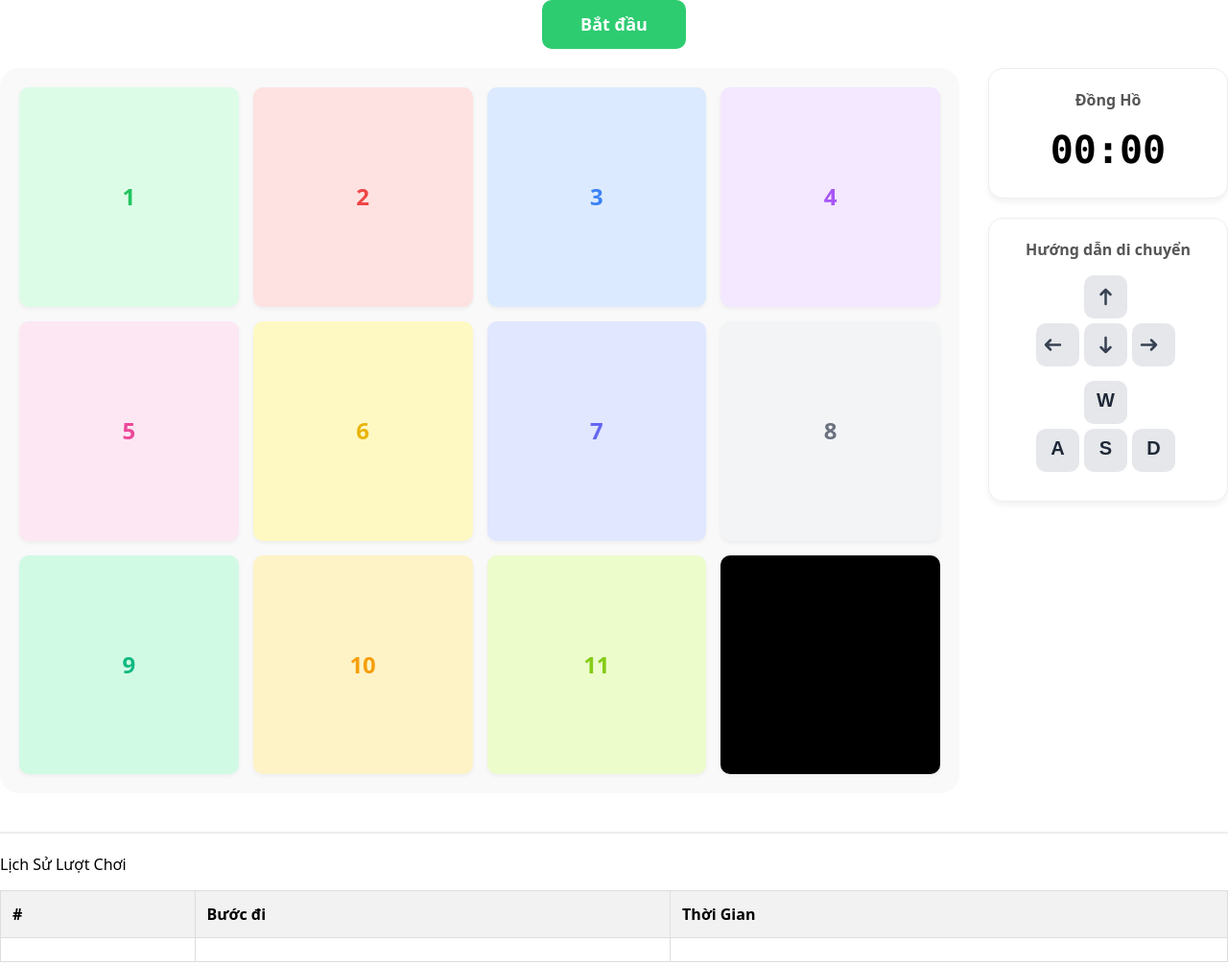
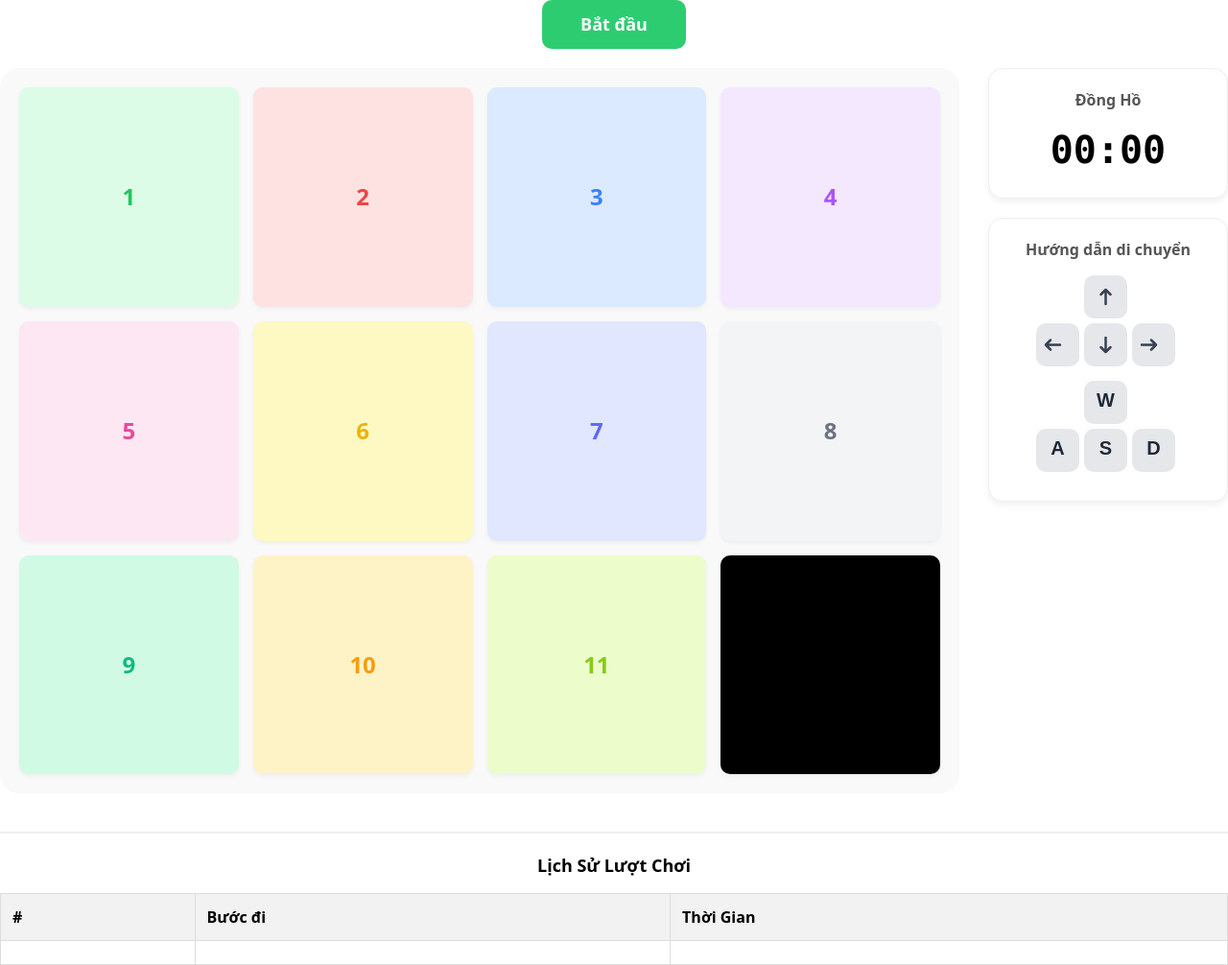
Before and after one commit to kunka871/sliding-puzzle-game, a plain HTML site: page index.html in a window 1280 px wide. Shown: the whole page at 96% size. Drawn offline with nearby package versions, Linux system fonts and the light colour scheme.

Commit message:
Update index.css

```diff
--- a/index.css
+++ b/index.css
@@ -89,6 +89,11 @@
   margin-top: 40px;
   border-top: 2px solid #eee;
   padding-top: 20px;
+  text-align: center;
+}
+.history span {
+  font-weight: 700;
+  font-size: 18px;
 }
 table {
   width: 100%;
```
